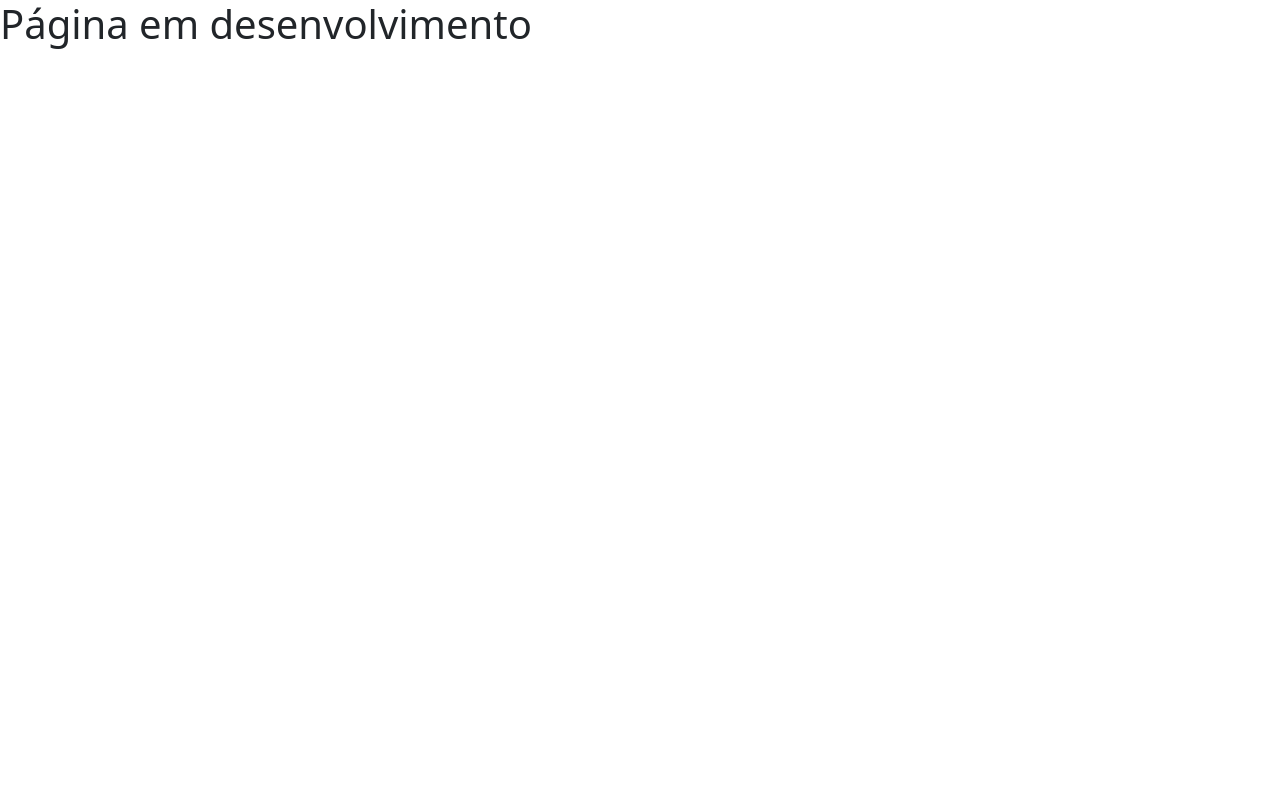
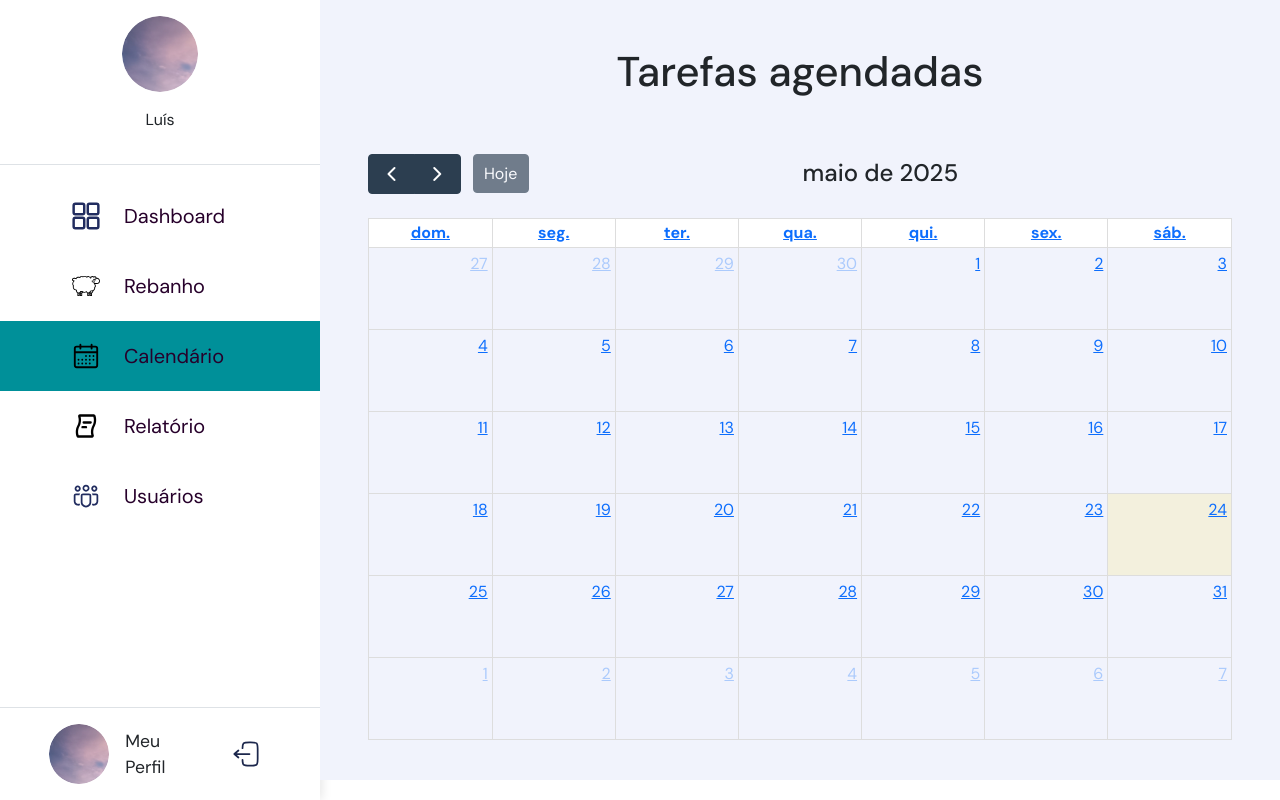
Before and after one commit to valentiniluis/GerenciamentoOvinos, a React (Vite) app in the folder frontend/: page /calendario in a window 1280 px wide. Built offline with nearby package versions, Linux system fonts and the light colour scheme.

Commit message:
Ajustado página Calendario basico

```diff
--- a/frontend/package.json
+++ b/frontend/package.json
@@ -10,6 +10,10 @@
     "preview": "vite preview"
   },
   "dependencies": {
+    "@fullcalendar/core": "^6.1.17",
+    "@fullcalendar/daygrid": "^6.1.17",
+    "@fullcalendar/interaction": "^6.1.17",
+    "@fullcalendar/react": "^6.1.17",
     "bootstrap": "^5.3.6",
     "react": "^19.1.0",
     "react-bootstrap": "^2.10.10",
--- /dev/null
+++ b/frontend/src/components/layout/modal/EventModal.jsx
@@ -0,0 +1,91 @@
+import { Modal, Button, Form } from 'react-bootstrap';
+import { useState } from 'react';
+
+const EventModal = ({ show, onClose, onSave, initialDate }) => {
+  const [titulo, setTitulo] = useState('');
+  const [allDay, setAllDay] = useState(true);
+  const [startTime, setStartTime] = useState('09:00');
+  const [endTime, setEndTime] = useState('10:00');
+
+  const handleSave = () => {
+    if (!titulo) return alert('Informe corretamente um título.');
+
+    let start = initialDate;
+    let end = initialDate;
+
+    if (!allDay) {
+      start = `${initialDate}T${startTime}:00`;
+      end = `${initialDate}T${endTime}:00`;
+    }
+
+    onSave({ titulo, start, end, allDay });
+  };
+
+  return (
+    <Modal show={show} onHide={onClose} centered>
+      <Modal.Header closeButton>
+        <Modal.Title>Nova Tarefa</Modal.Title>
+      </Modal.Header>
+      <Modal.Body>
+        <Form>
+          <Form.Group controlId="formTitulo" className="mb-3">
+            <Form.Label>Título</Form.Label>
+            <Form.Control
+              type="text"
+              placeholder="Digite o título da tarefa"
+              value={titulo}
+              onChange={(e) => setTitulo(e.target.value)}
+              autoFocus
+            />
+          </Form.Group>
+
+          <Form.Group controlId="formDate" className="mb-3">
+            <Form.Label>Data</Form.Label>
+            <Form.Control type="text" readOnly value={initialDate} />
+          </Form.Group>
+
+          <Form.Group controlId="formAllDay" className="mb-3">
+            <Form.Check
+              type="checkbox"
+              label="Dia inteiro"
+              checked={allDay}
+              onChange={() => setAllDay(!allDay)}
+            />
+          </Form.Group>
+
+          {!allDay && (
+            <>
+              <Form.Group controlId="formStartTime" className="mb-3">
+                <Form.Label>Hora Início</Form.Label>
+                <Form.Control
+                  type="time"
+                  value={startTime}
+                  onChange={(e) => setStartTime(e.target.value)}
+                />
+              </Form.Group>
+
+              <Form.Group controlId="formEndTime" className="mb-3">
+                <Form.Label>Hora Fim</Form.Label>
+                <Form.Control
+                  type="time"
+                  value={endTime}
+                  onChange={(e) => setEndTime(e.target.value)}
+                />
+              </Form.Group>
+            </>
+          )}
+        </Form>
+      </Modal.Body>
+      <Modal.Footer>
+        <Button variant="secondary" onClick={onClose}>
+          Cancelar
+        </Button>
+        <Button variant="primary" onClick={handleSave}>
+          Salvar
+        </Button>
+      </Modal.Footer>
+    </Modal>
+  );
+};
+
+export default EventModal;
--- a/frontend/src/main.jsx
+++ b/frontend/src/main.jsx
@@ -14,15 +14,17 @@ import ListagemUsuarios from './pages/ListagemUsuarios.jsx';
 import ListagemGrupos from './pages/ListagemGrupos.jsx'
 import NotFoundPage from './pages/NotFoundPage.jsx';
 import Relatorio from './pages/Relatorio.jsx';
+import Calendario from './pages/Calendario.jsx'
+import Dashboard from './pages/Dashboard.jsx';
 
 const router = createBrowserRouter([
   { path: '/login', element: <Login /> },
-  { path: '/', element: <h1>Página em desenvolvimento</h1> },
+  { path: '/', element: <Dashboard /> },
   { path: '/rebanho/cadastrar', element: <CadastroRebanho /> },
   { path: '/rebanho/listar', element: <ListarRebanho /> },
   { path: '/rebanho/pesagem', element: <CadastroPesagem /> },
   { path: '/rebanho/:brinco', element: <DadosOvino /> },
-  { path: '/calendario', element: <h1>Página em desenvolvimento</h1> },
+  { path: '/calendario', element:  <Calendario />},
   { path: '/relatorio', element: <Relatorio /> },
   { path: '/usuario/cadastrar', element: <CadastroUsuario /> },
   { path: '/usuario/listar', element: <ListagemUsuarios /> },
--- /dev/null
+++ b/frontend/src/pages/Calendario.jsx
@@ -0,0 +1,73 @@
+import { useState } from 'react';
+import Sidebar from '../components/layout/sidebar/Sidebar';
+import PageTitle from '../components/UI/PageTitle';
+import EventModal from '../components/layout/modal/EventModal';
+
+import FullCalendar from '@fullcalendar/react';
+import dayGridPlugin from '@fullcalendar/daygrid';
+import ptBrLocales from '@fullcalendar/core/locales/pt-br';
+import InteractionPlugin from '@fullcalendar/interaction';
+
+import '../styles/calendar.css';
+
+const Calendar = () => {
+  const [eventos, setEventos] = useState([]);
+  const [showModal, setShowModal] = useState(false);
+  const [selectedDate, setSelectedDate] = useState('');
+
+  const handleDateClick = (info) => {
+    setSelectedDate(info.dateStr);
+    setShowModal(true);
+  };
+
+  const handleClose = () => setShowModal(false);
+
+  const handleSave = ({ titulo, start, end, allDay }) => {
+    setEventos((prev) => [
+      ...prev,
+      {
+        title: titulo,
+        start,
+        end,
+        allDay,
+      },
+    ]);
+    setShowModal(false);
+  };
+
+  return (
+    <div className="row m-0">
+      <Sidebar user="Luís" currentPage="Calendário" />
+      <main className="col cont px-5 calendario-container">
+        <PageTitle title="Tarefas agendadas" />
+
+        <div className="calendar-wrapper">
+          <FullCalendar
+            plugins={[dayGridPlugin, InteractionPlugin]}
+            initialView="dayGridMonth"
+            selectable={true}
+            locale={ptBrLocales}
+            height="auto"
+            headerToolbar={{
+              left: 'prev,next today',
+              center: 'title',
+              right: '',
+            }}
+            eventColor="#009099"
+            events={eventos}
+            dateClick={handleDateClick}
+          />
+        </div>
+
+        <EventModal
+          show={showModal}
+          onClose={handleClose}
+          onSave={handleSave}
+          initialDate={selectedDate}
+        />
+      </main>
+    </div>
+  );
+};
+
+export default Calendar;
--- /dev/null
+++ b/frontend/src/pages/Dashboard.jsx
@@ -0,0 +1,16 @@
+import Sidebar from "../components/layout/sidebar/Sidebar";
+import PageTitle from "../components/UI/PageTitle";
+
+const Dashboard = () => {
+  return (
+    <div className="row m-0">
+      <Sidebar user="Luís" currentPage="Dashboard" />
+      <main className="col cont px-5">
+        <PageTitle title="Dashboard"/>
+        <h1>Aqui será feito a magia</h1>
+      </main>
+    </div>
+  );
+};
+
+export default Dashboard;
--- /dev/null
+++ b/frontend/src/styles/calendar.css
@@ -0,0 +1,17 @@
+.calendario-container {
+  height: calc(100vh - 20px);
+  overflow: hidden;
+  padding-bottom: 1rem;
+}
+
+.fc {
+  height: calc(85vh - 80px) !important;
+}
+
+.fc-view {
+  overflow: hidden;
+}
+
+.fc-toolbar-title {
+  font-size: 1.5em !important;
+}
```
Also changed, not shown: 1 other file (tests, documents, lock files or other folders).
